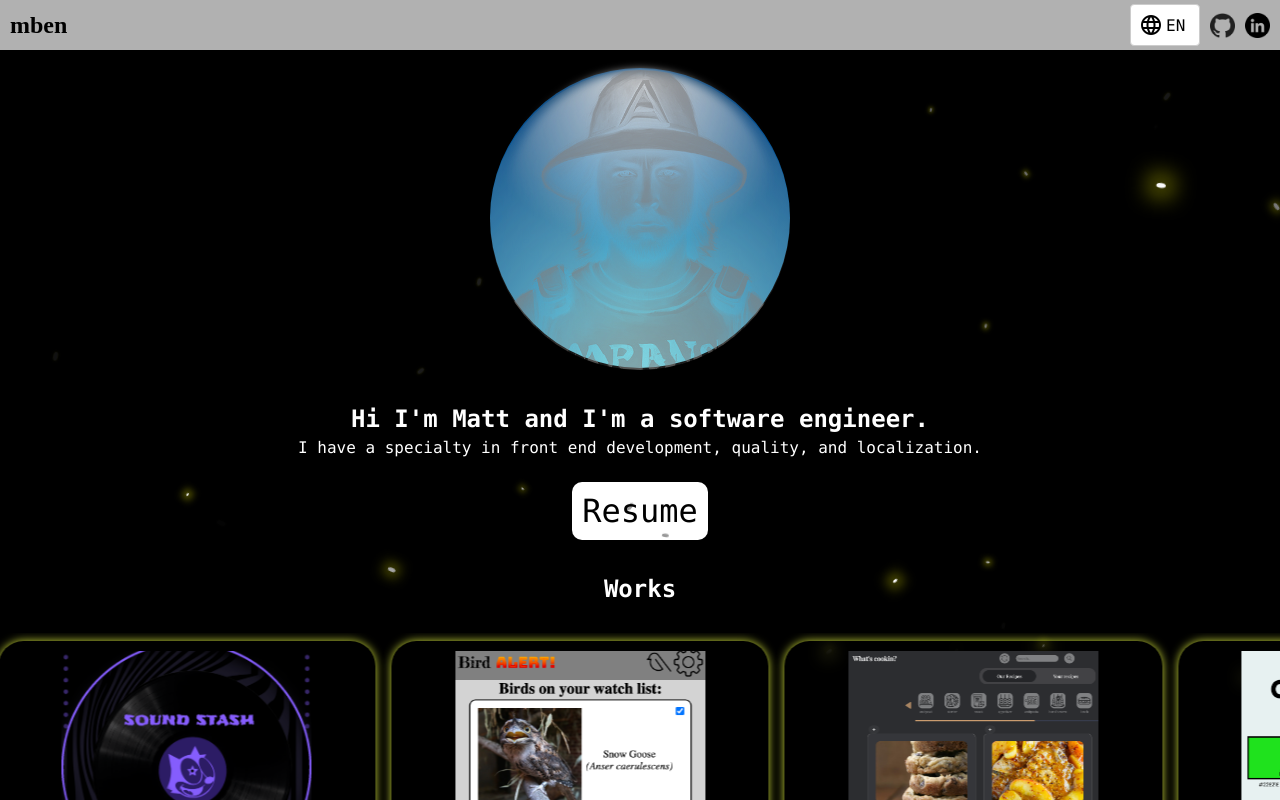
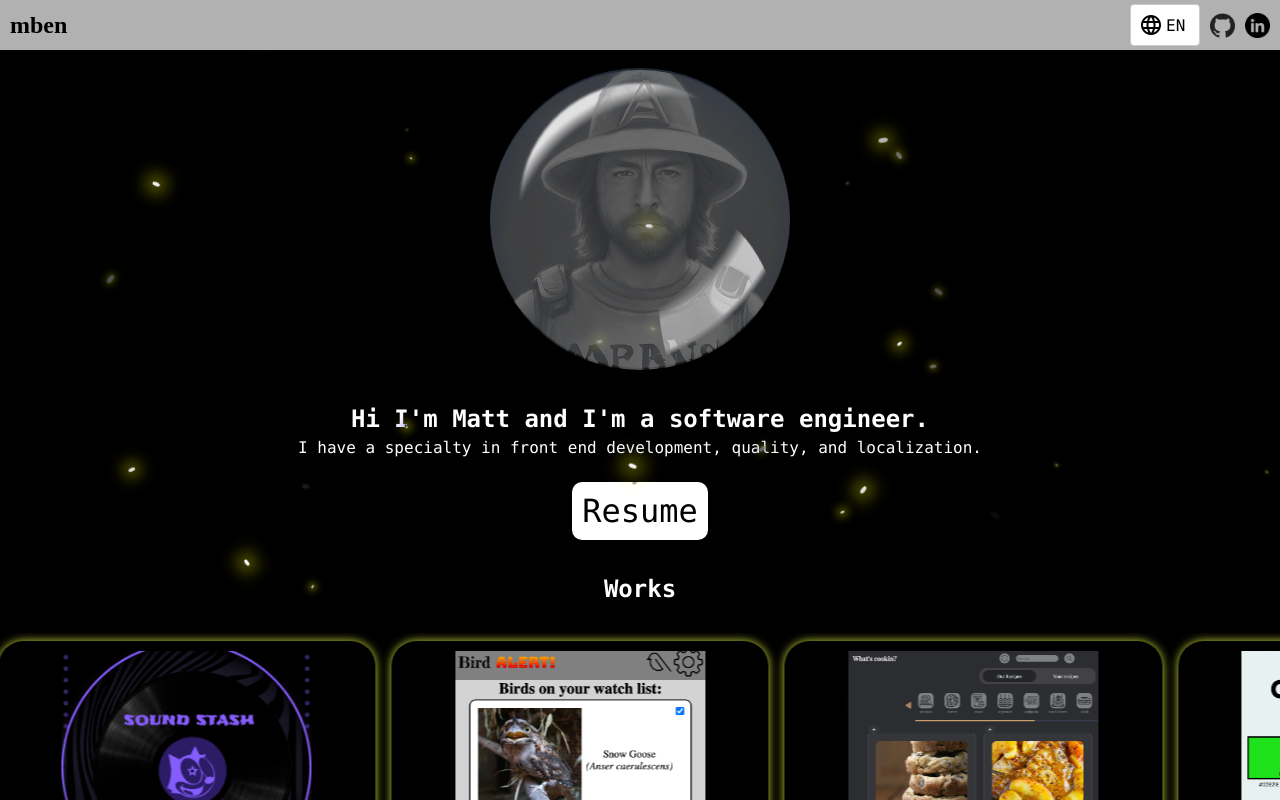
Before and after one commit to mbenfowler/portfolio, a React (Create React App) app: page / in a window 1280 px wide. Shown: the top 800 px of the page. Built offline with nearby package versions, Linux system fonts and the light colour scheme; a web font is replaced by a local one.

Commit message:
Add back ball bubble

```diff
--- a/src/components/AboutMe/AboutMe.scss
+++ b/src/components/AboutMe/AboutMe.scss
@@ -185,20 +185,20 @@ $quantity: 100;
     }
 }
 
-// .ball.bubble {
-//     background: radial-gradient(circle at 50% 55%, rgba(240, 245, 255, 0.2), rgba(240, 245, 255, 0.2) 40%, rgba(225, 238, 255, 0.2) 60%, rgba(43, 130, 255, 0.2));
-//     &:before {
-//         filter: blur(0);
-//         height: 80%;
-//         width: 40%;
-//         background: radial-gradient(circle at 130% 130%, rgba(255, 255, 255, 0) 0, rgba(255, 255, 255, 0) 46%, rgba(255, 255, 255, 0.8) 50%, rgba(255, 255, 255, 0.8) 58%, rgba(255, 255, 255, 0) 60%, rgba(255, 255, 255, 0) 100%);
-//         transform: translateX(131%) translateY(58%) rotateZ(168deg) rotateX(10deg);
-//     }
-//     &:after {
-//         display: block;
-//         background: radial-gradient(circle at 50% 80%, rgba(255, 255, 255, 0), rgba(255, 255, 255, 0) 74%, white 80%, white 84%, rgba(255, 255, 255, 0) 100%);
-//     }
-// }
+.ball.bubble {
+    background: radial-gradient(circle at 50% 55%, rgba(240, 245, 255, 0.2), rgba(240, 245, 255, 0.2) 40%, rgba(225, 238, 255, 0.2) 60%, rgba(43, 130, 255, 0.2));
+    &:before {
+        filter: blur(0);
+        height: 80%;
+        width: 40%;
+        background: radial-gradient(circle at 130% 130%, rgba(255, 255, 255, 0) 0, rgba(255, 255, 255, 0) 46%, rgba(255, 255, 255, 0.8) 50%, rgba(255, 255, 255, 0.8) 58%, rgba(255, 255, 255, 0) 60%, rgba(255, 255, 255, 0) 100%);
+        transform: translateX(131%) translateY(58%) rotateZ(168deg) rotateX(10deg);
+    }
+    &:after {
+        display: block;
+        background: radial-gradient(circle at 50% 80%, rgba(255, 255, 255, 0), rgba(255, 255, 255, 0) 74%, white 80%, white 84%, rgba(255, 255, 255, 0) 100%);
+    }
+}
 
 .about-me a {
     text-decoration: none;
```
